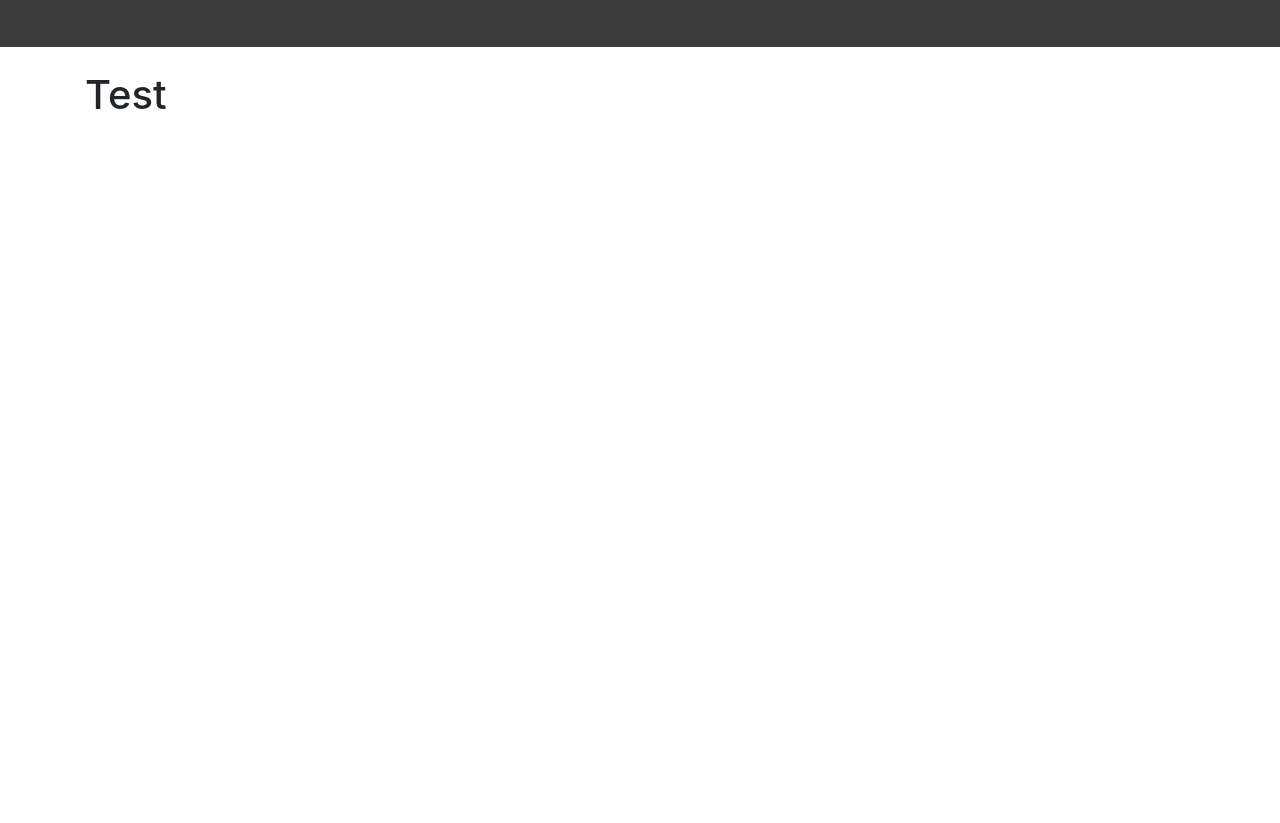
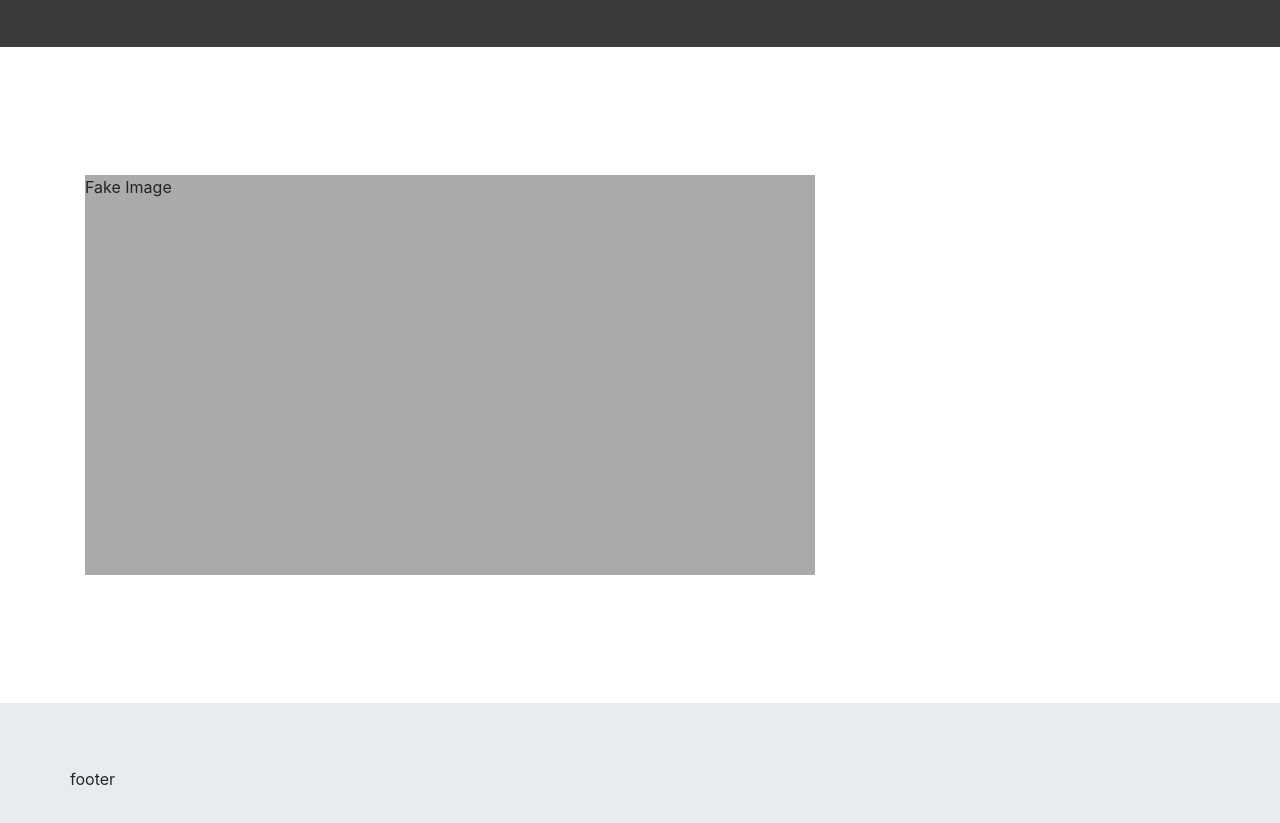
Before and after one commit to tdoan35/portfolioproject, a website: page index.html in a window 1280 px wide. Shown: the part 1116-1939 px from the top of the page. Before the commit the page ends 1259 px from the top, so only its background shows below. Drawn offline with nearby package versions, Linux system fonts and the light colour scheme.

Commit message:
added footer and aboutus image placeholder

```diff
--- a/css/styles.css
+++ b/css/styles.css
@@ -22,3 +22,18 @@
     padding: 100px 50px 100px 50px;
     margin-bottom: 100px;
 }
+
+.aboutus-section {
+    padding-top: 8rem;
+    margin-bottom: 8rem;
+}
+
+.fakeimg {
+    height: 400px;
+    background: #aaa;
+}
+
+.site-footer{
+    background: #e9ecef;
+    padding: 4rem 2rem;
+}
--- a/index.html
+++ b/index.html
@@ -107,15 +107,24 @@
             </div>
         </section>
 
-
-        <div class="container">
-            <div class="row">
-                <div class="col">
-                    <h1 class="my-4">Test</h1>
+        <!-- About Us -->
+        <section id="aboutus" class="aboutus-section">
+            <div class="container">
+                <div class="row align-items-center">
+                    <div class="col-xl-8 col-lg-7">
+                        <div class="fakeimg mb-3 mb-lg-0">Fake Image</div>
+                    </div>
                 </div>
             </div>
-        </div>
+        </section>
 
+        <footer class="site-footer">
+            <div class="container">
+                <div class="row">
+                    <p>footer</p>
+                </div>
+            </div>
+        </footer>
 
 
         <!-- jQuery must come first, then Popper.js, then the Bootstrap JavaScript plugins.-->
```
